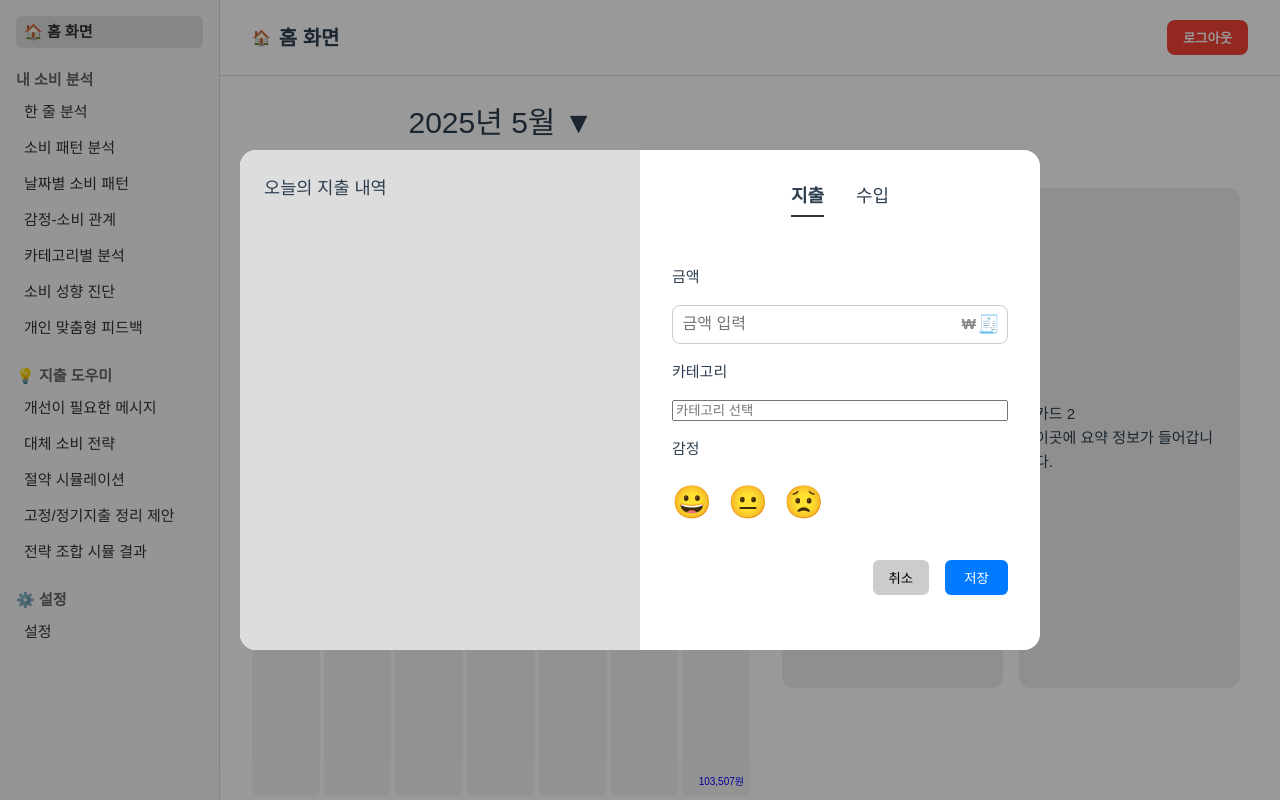
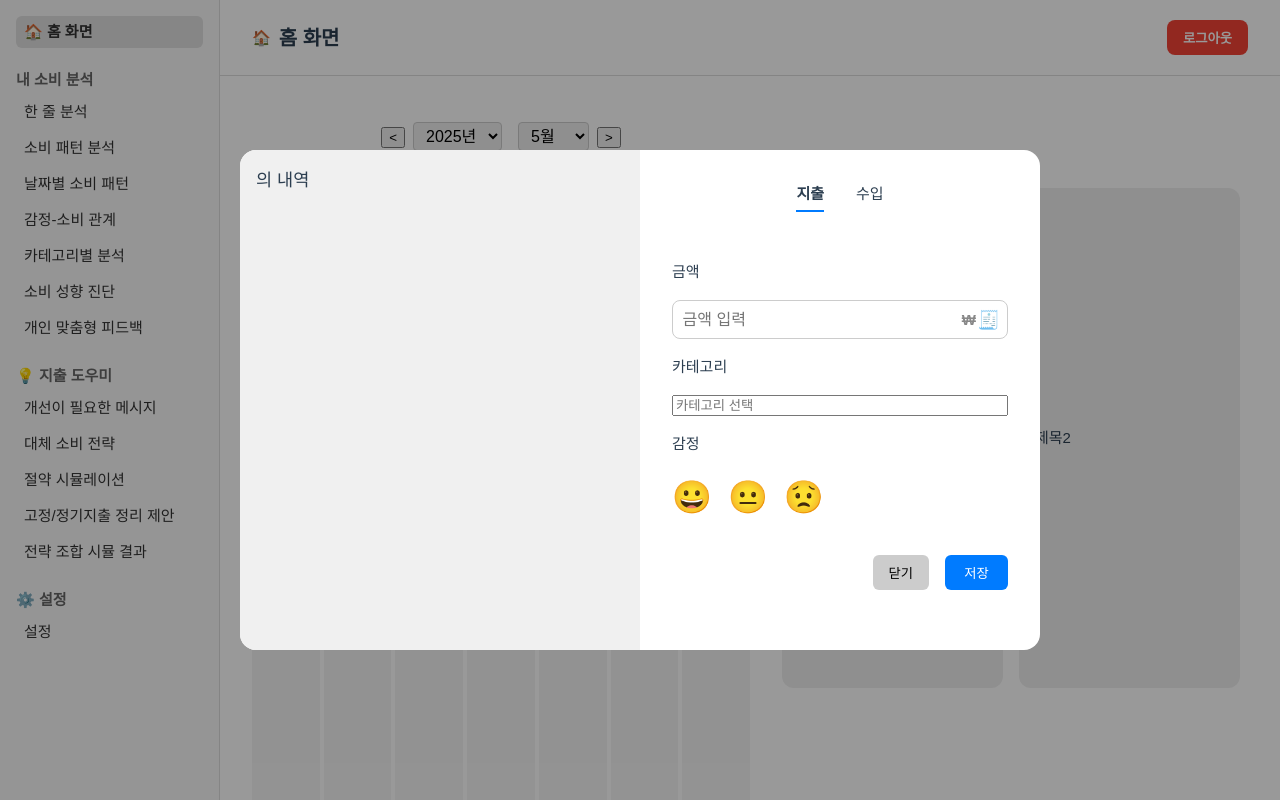
Before and after one commit to jiminh03/planit_project, a Vue app in the folder planit-front/front/: page / in a window 1280 px wide. Both pictures are taken after a click on the element 285 px from the left and 288 px from the top of the page. Built offline with nearby package versions, Linux system fonts and the light colour scheme.

Commit message:
modal, cal, cell - confirm / todo:fix edit

```diff
--- a/planit-front/front/src/components/CalendarSection.vue
+++ b/planit-front/front/src/components/CalendarSection.vue
@@ -1,92 +1,134 @@
+<!-- CalendarSection.vue -->
+
 <template>
   <div class="calendar-section">
     <div class="calendar-header">
-      <h2>{{ year }}년 {{ month }}월 ▼</h2>
+      <h2>
+        <button @click="goToPrevMonth">&lt;</button>
+        <select v-model="selectedYear" @change="onYearOrMonthChange">
+          <option v-for="y in [2024, 2025, 2026]" :key="y" :value="y">{{ y }}년</option>
+        </select>
+        <select v-model="selectedMonth" @change="onYearOrMonthChange">
+          <option v-for="m in 12" :key="m" :value="m">{{ m }}월</option>
+        </select>
+        <button @click="goToNextMonth">&gt;</button>
+      </h2>
     </div>
+
     <div class="calendar-grid">
       <div class="day-header" v-for="day in days" :key="day">{{ day }}</div>
-
       <div
         v-for="(cell, index) in calendarCells"
         :key="index"
         class="calendar-cell"
-        :class="{ selected: cell.date === selectedDate }"
         @click="selectDate(cell.date)"
       >
         <div class="date-label">{{ cell.date?.split('-')[2] || '' }}</div>
-        <div v-if="cell.emotion" class="emoji">{{ cell.emotion }}</div>
-        <div v-if="cell.amount" :class="cell.amount > 0 ? 'plus' : 'minus'">
-          {{ formatCurrency(cell.amount) }}
+        <!-- <div v-if="cell.amount" :class="cell.amount > 0 ? 'plus' : 'minus'">
+          {{ formatCurrency(cell.amount) }} -->
 
+        <div v-if="cell.expenseTotal" class="minus">
+          {{ formatCurrency(cell.expenseTotal) }}
+        </div>
+
+        <!-- 수입 표시 -->
+        <div v-if="cell.incomeTotal" class="plus">
+          {{ formatCurrency(cell.incomeTotal) }}
         </div>
       </div>
     </div>
 
-    <div class="selected-info" v-if="selectedDate">
-      <p><strong>선택 날짜:</strong> {{ selectedDate }}</p>
-      <p>소비 금액: {{ formatCurrency(selectedCell?.amount) }}</p>
-      <p>감정 상태: {{ selectedCell?.emotion || '없음' }}</p>
-    </div>
+    <!-- ✅ 모달 렌더링 -->
+    <ModalForm
+      v-if="isModalOpen"
+      :date="selectedDate"
+      @close="isModalOpen = false"
+    />
   </div>
 </template>
 
 <script setup>
-import { ref, computed, defineEmits } from 'vue'
+import { ref, computed } from 'vue'
+import { useTransactionStore } from '@/stores/transactions'
+import ModalForm from '@/components/ModalForm.vue'
 
-// 날짜 정보
-const year = 2025
-const month = 5
+const store = useTransactionStore()
+
 const days = ['일', '월', '화', '수', '목', '금', '토']
+const currentDate = ref(new Date())
+const selectedMonth = ref(currentDate.value.getMonth() + 1)
+const selectedYear = ref(currentDate.value.getFullYear())
+const selectedDate = ref('')
+const isModalOpen = ref(false)
 
-const emit = defineEmits(['open-modal'])
-
-// 가상의 날짜별 데이터
-const mockData = {
-  '2025-05-01': { amount: -1200 },
-  '2025-05-02': { amount: -20000, emotion: '😊' },
-  '2025-05-03': { amount: -100000, emotion: '😊' },
-  '2025-05-10': { amount: -17000 },
-  '2025-05-17': { amount: 103507, count: 2 },
-  '2025-05-19': { amount: 5400 },
-  '2025-05-31': { amount: -35000, tag: '카드 결제일' },
+function selectDate(date) {
+  if (typeof date === 'object') {
+    selectedDate.value = date.toISOString().slice(0, 10)
+  } else {
+    selectedDate.value = date
+  }
+  isModalOpen.value = true
 }
 
-// 날짜 선택
-const selectedDate = ref('')
-const selectedCell = computed(() => mockData[selectedDate.value] || null)
 
-function selectDate(date) {
-  selectedDate.value = date
-  emit('open-modal', date)
+function onYearOrMonthChange() {
+  currentDate.value = new Date(selectedYear.value, selectedMonth.value - 1)
 }
 
-// 1일이 무슨 요일인지 파악
+function goToPrevMonth() {
+  const prev = new Date(currentDate.value)
+  prev.setMonth(prev.getMonth() - 1)
+  currentDate.value = prev
+  selectedYear.value = prev.getFullYear()
+  selectedMonth.value = prev.getMonth() + 1
+}
+
+function goToNextMonth() {
+  const next = new Date(currentDate.value)
+  next.setMonth(next.getMonth() + 1)
+  currentDate.value = next
+  selectedYear.value = next.getFullYear()
+  selectedMonth.value = next.getMonth() + 1
+}
+
 function getStartDay(year, month) {
   return new Date(year, month - 1, 1).getDay()
 }
 
-// 해당 달의 총 날짜 수
 function getEndDate(year, month) {
   return new Date(year, month, 0).getDate()
 }
 
-// 전체 셀 구성
 const calendarCells = computed(() => {
   const cells = []
+  const year = currentDate.value.getFullYear()
+  const month = currentDate.value.getMonth() + 1
   const startDay = getStartDay(year, month)
   const endDate = getEndDate(year, month)
 
-  // 앞의 공백 셀
-  for (let i = 0; i < startDay; i++) {
-    cells.push({})
+  for (let i = 0; i < startDay; i++) cells.push({})
+
+  for (let day = 1; day <= endDate; day++) {
+    const dateStr = `${year}-${String(month).padStart(2, '0')}-${String(day).padStart(2, '0')}`
+    const txs = store.getByDate(dateStr)
+    const expenseTotal = txs
+      .filter(t => t.amount < 0)
+      .reduce((sum, t) => sum + t.amount, 0)
+
+    const incomeTotal = txs
+      .filter(t => t.amount > 0)
+      .reduce((sum, t) => sum + t.amount, 0)
+
+    cells.push({
+      date: dateStr,
+      expenseTotal,
+      incomeTotal
+    })
+    // const totalAmount = txs.reduce((sum, t) => sum + t.amount, 0)
+    // cells.push({ date: dateStr, amount: totalAmount })
   }
 
-  // 날짜 셀
-  for (let day = 1; day <= endDate; day++) {
-    const dateStr = `${year}-${String(month).padStart(2, '0')}-${String(day).padStart(2, '0')}`
-    const data = mockData[dateStr]
-    cells.push({ date: dateStr, ...data })
-  }
+
 
   return cells
 })
@@ -98,23 +140,27 @@ function formatCurrency(val) {
 </script>
 
 <style scoped>
-
-
-/* 수정된 달력 스타일 */
 .calendar-section {
-  width: 50%;         /* ✅ 좌측 절반 */
-  height: 100%;       /* ✅ 이게 핵심 */
+  width: 50%;
+  height: 100%;
   flex-shrink: 0;
   display: flex;
   flex-direction: column;
 }
 
 .calendar-header {
-  line-height: 1;
   text-align: center;
   font-size: 20px;
   font-weight: bold;
   margin-bottom: 1rem;
+}
+
+select {
+  border: 1px solid #ccc;
+  padding: 4px 8px;
+  font-size: 16px;
+  border-radius: 4px;
+  margin: 0 8px;
 }
 
 .calendar-grid {
@@ -122,7 +168,6 @@ function formatCurrency(val) {
   margin-top: 0;
   padding-top: 0;
   grid-template-columns: repeat(7, 1fr);
-  /* ✅ 핵심 수정: 요일 헤더는 작게, 날짜 행들은 크게 */
   grid-template-rows: 30px repeat(6, 200px);
   gap: 4px;
 }
@@ -132,15 +177,14 @@ function formatCurrency(val) {
   font-weight: bold;
   color: gray;
   font-size: 14px;
-  /* ✅ 요일 헤더 수직 정렬 */
   display: flex;
   align-items: center;
   justify-content: center;
-  height: 30px; /* 요일 헤더 높이 고정 */
+  height: 30px;
 }
 
 .calendar-cell {
-  height: 200px; /* 날짜 셀 높이 명시 */
+  height: 200px;
   padding: 6px;
   background: #f4f4f4;
   border-radius: 6px;
@@ -149,7 +193,6 @@ function formatCurrency(val) {
   cursor: pointer;
   position: relative;
   box-sizing: border-box;
-  /* ✅ 내용 배치 개선 */
   display: flex;
   flex-direction: column;
   justify-content: space-between;
@@ -166,7 +209,7 @@ function formatCurrency(val) {
 .date-label {
   font-weight: bold;
   font-size: 14px;
-  align-self: flex-end; /* 오른쪽 정렬 */
+  align-self: flex-end;
 }
 
 .emoji {
@@ -176,7 +219,6 @@ function formatCurrency(val) {
   font-size: 16px;
 }
 
-/* ✅ 금액 표시 개선 */
 .minus, .plus {
   font-size: 10px;
   margin-top: auto;
@@ -198,20 +240,4 @@ function formatCurrency(val) {
   padding: 1rem;
   border-radius: 8px;
 }
-
-/* ✅ 더 컴팩트한 버전 (선택사항)
-.calendar-grid.compact {
-  grid-template-rows: 25px repeat(6, 80px);
-  gap: 2px;
-}
-
-.calendar-grid.compact .day-header {
-  height: 25px;
-  font-size: 12px;
-}
-
-.calendar-grid.compact .calendar-cell {
-  height: 80px;
-  padding: 4px;
-} */
 </style>
--- a/planit-front/front/src/components/CardWidgets.vue
+++ b/planit-front/front/src/components/CardWidgets.vue
@@ -1,17 +1,26 @@
+<!-- CardWidgets.vue -->
 <template>
   <div class="card-scroll-wrapper">
     <div class="card-grid">
       <div class="card" v-for="(card, index) in cards" :key="index">
-        <p class="card-title">카드 {{ index + 1 }}</p>
-        <p class="card-content">이곳에 요약 정보가 들어갑니다.</p>
+        <p class="card-title">{{ card.title }}</p>
+        <p class="card-content">{{ card.content }}</p>
       </div>
     </div>
   </div>
 </template>
 
+
 <script setup>
-const cards = [1, 2, 3, 4, 5]
+const cards = [
+  { title: '제목1', content: '' },
+  { title: '제목2', content: '' },
+  { title: '제목3', content: '' },
+  { title: '구독 서비스', content: '' },
+  { title: '절약 시뮬레이션', content: '' }
+]
 </script>
+
 
 <style scoped>
 .card-scroll-wrapper {
--- a/planit-front/front/src/components/ExpenseForm.vue
+++ b/planit-front/front/src/components/ExpenseForm.vue
@@ -1,9 +1,8 @@
+<!-- ExpenseForm.vue -->
 <template>
   <div class="form-wrapper">
-    <!-- 날짜 표시 -->
-    <p class="form-date">{{ date }} </p>
+    <p class="form-date">{{ date }}</p>
 
-    <!-- 금액 입력 -->
     <label>금액</label>
     <div class="input-icon-wrapper">
       <input type="number" v-model="amount" placeholder="금액 입력" />
@@ -11,18 +10,15 @@
       <span class="icon">🧾</span>
     </div>
 
-    <!-- 카테고리 입력 (기본 datalist 방식) -->
     <label>카테고리</label>
     <input list="categories" v-model="category" placeholder="카테고리 선택" />
     <datalist id="categories">
       <option value="식비" />
       <option value="교통" />
-      <option value="커피" />
       <option value="문화생활" />
       <option value="쇼핑" />
     </datalist>
 
-    <!-- 감정 선택 -->
     <label>감정</label>
     <div class="emotion-group">
       <span
@@ -33,23 +29,22 @@
       >{{ emo.icon }}</span>
     </div>
 
-    <!-- 버튼 -->
     <div class="btn-group">
-      <button class="cancel" @click="$emit('close')">취소</button>
+      <button class="cancel" @click="$emit('close')">닫기</button>
       <button class="submit" @click="handleSubmit">저장</button>
     </div>
   </div>
 </template>
 
 <script setup>
-import { ref, onMounted } from 'vue'
+import { ref, watch } from 'vue'
+import { useTransactionStore } from '@/stores/transactions'
 
-const props = defineProps({
-  date: String,
-  editingItem: Object,
-})
+const props = defineProps({ date: String })
+const emit = defineEmits(['save', 'close'])
+const index = ref(null)
 
-const emit = defineEmits(['save'])  // ❗ 'close' 제거
+const store = useTransactionStore()
 
 const amount = ref('')
 const category = ref('')
@@ -61,28 +56,41 @@ const emotions = [
   { value: 'sad', icon: '😟' },
 ]
 
-onMounted(() => {
-  if (props.editingItem) {
-    amount.value = props.editingItem.amount
-    category.value = props.editingItem.category
-    emotion.value = props.editingItem.emotion
+watch(() => props.editing, (item) => {
+  if (item) {
+    amount.value = Math.abs(item.amount)
+    emotion.value = item.emotion
+    category.value = item.category || ''
+    // source.value = item.source || ''
+    index.value = item._index   // ✅ 여기 매우 중요
+  } else {
+    amount.value = ''
+    category.value = ''
+    // source.value = ''
+    emotion.value = ''
+    index.value = null
   }
-})
+}, { immediate: true })
+
 
 function handleSubmit() {
   if (!amount.value || !category.value) {
     alert('금액과 카테고리를 입력해주세요.')
     return
   }
+
   const payload = {
-    date: props.date,
-    amount: Number(amount.value),
-    category: category.value,
-    emotion: emotion.value
-  }
+  date: props.date,
+  amount: -Math.abs(Number(amount.value)),  // 또는 +amount
+  category: category.value,
+  emotion: emotion.value,
+  // source: source.value,
+  _index: index.value   // ✅ 이게 빠져있으면 update 못함
+}
 
-  emit('save', payload)        // ✅ 저장 호출
-  // emit('close') 제거 ❌
+emit('save', payload)
+
+
 }
 </script>
 
@@ -161,5 +169,4 @@ button.submit {
   border: none;
   border-radius: 6px;
   cursor: pointer;
-}
-</style>
+}</style>
--- a/planit-front/front/src/components/IncomeForm.vue
+++ b/planit-front/front/src/components/IncomeForm.vue
@@ -1,8 +1,8 @@
+<!-- IncomeForm.vue -->
 <template>
   <div class="form-wrapper">
     <p class="form-date">{{ date }}</p>
 
-    <!-- 금액 입력 -->
     <label>금액</label>
     <div class="input-icon-wrapper">
       <input type="number" v-model="amount" placeholder="금액 입력" />
@@ -10,17 +10,14 @@
       <span class="icon">💰</span>
     </div>
 
-    <!-- 수입 출처 -->
     <label>출처</label>
-    <input list="sources" v-model="source" placeholder="출처 선택 또는 입력" />
+    <input list="sources" v-model="source" placeholder="출처 입력 또는 선택" />
     <datalist id="sources">
       <option value="월급" />
       <option value="용돈" />
       <option value="부수입" />
-      <option value="기타" />
     </datalist>
 
-    <!-- 감정 선택 -->
     <label>감정</label>
     <div class="emotion-group">
       <span
@@ -31,25 +28,21 @@
       >{{ emo.icon }}</span>
     </div>
 
-    <!-- 버튼 -->
     <div class="btn-group">
-      <button class="cancel" @click="$emit('close')">취소</button>
+      <button class="cancel" @click="$emit('close')">닫기</button>
       <button class="submit" @click="handleSubmit">저장</button>
     </div>
   </div>
 </template>
 
 <script setup>
-import { ref } from 'vue'
+import { ref,watch } from 'vue'
+import { useTransactionStore } from '@/stores/transactions'
 
-const props = defineProps({
-  date: {
-    type: String,
-    editingItem: Object
-  }
-})
+const props = defineProps({ date: String })
+const emit = defineEmits(['save', 'close'])
 
-const emit = defineEmits(['save'])
+const store = useTransactionStore()
 
 const amount = ref('')
 const source = ref('')
@@ -61,14 +54,6 @@ const emotions = [
   { value: 'sad', icon: '😟' },
 ]
 
-// onMounted(() => {
-//   if (props.editingItem) {
-//     amount.value = props.editingItem.amount
-//     category.value = props.editingItem.category
-//     emotion.value = props.editingItem.emotion
-//   }
-// })
-
 function handleSubmit() {
   if (!amount.value || !source.value) {
     alert('금액과 출처를 입력해주세요.')
@@ -77,15 +62,13 @@ function handleSubmit() {
 
   const payload = {
     date: props.date,
-    amount: Number(amount.value),
+    amount: Math.abs(Number(amount.value)), // 수입은 양수
     source: source.value,
     emotion: emotion.value
   }
 
-  console.log('💾 수입 저장 데이터:', payload)
-  alert('수입이 저장되었습니다.')
+  emit('save', payload)
   // emit('close')
-  emit('save', payload)
 }
 </script>
 
@@ -164,5 +147,4 @@ button.submit {
   border: none;
   border-radius: 6px;
   cursor: pointer;
-}
-</style>
+}</style>
--- a/planit-front/front/src/components/ModalForm.vue
+++ b/planit-front/front/src/components/ModalForm.vue
@@ -1,100 +1,103 @@
+<!-- ModalForm.vue -->
 <template>
   <div class="modal-overlay" @click.self="$emit('close')">
     <div class="modal-container">
-      <!-- 좌측: 지출 내역 로그 -->
+      <!-- ✅ 좌측: 오늘의 기록 리스트 -->
       <div class="modal-left">
-        <h3>오늘의 지출 내역</h3>
-        <div
-          class="expense-item"
-          v-for="item in expenseList"
-          :key="item.id"
-        >
-          <span>{{ item.amount }}</span>
-          <span>{{ item.category }}</span>
-          <span>{{ emojiMap[item.emotion] || '' }}</span>
-          <span @click="editItem(item)" class="icon">✏️</span>
-          <span @click="deleteItem(item.id)" class="icon">❌</span>
-        </div>
-      </div>
+    <h3>{{ date }}의 내역</h3>
+    <div
+      v-for="item in todayList"
+      :key="item._index"
+      class="record-item"
+    >
+      <span :class="item.amount > 0 ? 'income' : 'expense'">
+        {{ item.amount.toLocaleString() }}원
+      </span>
+      <span>{{ item.category || item.source }}</span>
+      <span>{{ emojiMap[item.emotion] }}</span>
 
-      <!-- 우측: 탭 + 입력 폼 -->
+      <!-- 수정/삭제 버튼 -->
+      <button @click="editItem(item)">✏️</button>
+      <button @click="deleteItem(item._index)">🗑️</button>
+    </div>
+  </div>
+      <!-- ✅ 우측: 탭 + 폼 입력 -->
       <div class="modal-right">
         <div class="tabs">
-          <span :class="['tab', activeTab === 'expense' ? 'active' : '']"
-                @click="activeTab = 'expense'">지출</span>
-          <span :class="['tab', activeTab === 'income' ? 'active' : '']"
-                @click="activeTab = 'income'">수입</span>
+          <span :class="{ active: tab === 'expense' }" @click="tab = 'expense'">지출</span>
+          <span :class="{ active: tab === 'income' }" @click="tab = 'income'">수입</span>
         </div>
 
         <component
-          :is="tabComponentMap[activeTab]"
+          :is="tabMap[tab]"
           :date="date"
-          :editing-item="editingItem"
+          :editing="editingItem"
           @save="handleSave"
-          />
-          <!-- @close="$emit('close')" -->
+          @close="$emit('close')"
+        />
       </div>
     </div>
   </div>
 </template>
 
 <script setup>
-import { ref } from 'vue'
+import { ref, computed } from 'vue'
+import { useTransactionStore } from '@/stores/transactions'
 import ExpenseForm from './ExpenseForm.vue'
 import IncomeForm from './IncomeForm.vue'
 
+const props = defineProps({ date: String })
+const tab = ref('expense')
+const tabMap = { expense: ExpenseForm, income: IncomeForm }
+
+const store = useTransactionStore()
+
+const todayList = computed(() => store.getByDate(props.date))
 
 const emojiMap = {
   happy: '😀',
   neutral: '😐',
   sad: '😟'
 }
-
-
-const props = defineProps({
-  date: {
-    type: String,
-    required: true,
-  }
-})
-
-const activeTab = ref('expense')
-
-// 좌측 리스트 상태
-const expenseList = ref([])
-
-// 수정 중인 항목
 const editingItem = ref(null)
 
-const tabComponentMap = {
-  expense: ExpenseForm,
-  income: IncomeForm,
+function handleEdit(item) {
+  editingItem.value = item
+}
+const emit = defineEmits(['edit'])
+
+function editItem(item) {
+  editingItem.value = { ...item }
+  tab.value = item.amount > 0 ? 'income' : 'expense'
+  // emit('edit', item)  // 폼에 데이터 전달
 }
 
-// 저장 처리
-function handleSave(data) {
-  if (editingItem.value) {
-    const idx = expenseList.value.findIndex(item => item.id === editingItem.value.id)
-    if (idx !== -1) {
-      expenseList.value[idx] = { ...editingItem.value, ...data }
-    }
-    editingItem.value = null
-  } else {
-    expenseList.value.push({ id: Date.now(), ...data })   // ✅ 새로 추가
+function deleteItem(index) {
+  if (confirm('정말 삭제하시겠습니까?')) {
+    store.deleteTransaction(index)
   }
 }
 
+// function handleSave(data) {
+//   if (data._index !== undefined) {
+//     store.updateTransaction(data._index, data)
+//   } else {
+//     store.addTransaction(data)
+//   }
+//   editingItem.value = null
+// }
 
-// 삭제 처리
-function deleteItem(id) {
-  expenseList.value = expenseList.value.filter(item => item.id !== id)
+function handleSave(data) {
+  if (data._index !== undefined && data._index !== null) {
+    store.updateTransaction(data._index, data)
+  } else {
+    store.addTransaction(data)
+  }
+  editingItem.value = null
 }
 
-// 수정 진입
-function editItem(item) {
-  activeTab.value = 'expense'
-  editingItem.value = { ...item }
-}
+
+
 </script>
 
 <style scoped>
@@ -119,11 +122,22 @@ function editItem(item) {
 
 .modal-left {
   width: 50%;
-  background: #ddd;
-  padding: 1.5rem;
+  background: #f0f0f0;
+  padding: 1rem;
+  overflow-y: auto;
+}
+.record-item {
   display: flex;
-  flex-direction: column;
-  gap: 0.8rem;
+  justify-content: space-between;
+  padding: 0.4rem;
+  border-bottom: 1px solid #ccc;
+  font-size: 14px;
+}
+.record-item .income {
+  color: blue;
+}
+.record-item .expense {
+  color: red;
 }
 
 .modal-right {
@@ -138,28 +152,13 @@ function editItem(item) {
   gap: 2rem;
   margin-bottom: 1rem;
 }
-.tab {
-  font-size: 18px;
-  font-weight: 500;
+.tabs span {
   cursor: pointer;
   padding-bottom: 4px;
   border-bottom: 2px solid transparent;
 }
-.tab.active {
+.tabs .active {
   font-weight: bold;
-  border-color: #333;
-}
-
-.expense-item {
-  display: flex;
-  justify-content: space-between;
-  align-items: center;
-  background: #f6f6f6;
-  padding: 0.5rem;
-  border-radius: 6px;
-  font-size: 14px;
-}
-.icon {
-  cursor: pointer;
+  border-color: #007bff;
 }
 </style>
--- a/planit-front/front/src/components/SidebarMenu.vue
+++ b/planit-front/front/src/components/SidebarMenu.vue
@@ -1,3 +1,4 @@
+<!-- SidebarMenu.vue -->
 <template>
   <div class="sidebar">
     <nav class="menu">
--- a/planit-front/front/src/components/TopHeader.vue
+++ b/planit-front/front/src/components/TopHeader.vue
@@ -1,3 +1,4 @@
+<!-- TopHeader.vue -->
 <template>
   <header class="top-header">
     <div class="title-area">
--- /dev/null
+++ b/planit-front/front/src/stores/transactions.js
@@ -0,0 +1,27 @@
+// stores/transactions.js
+import { defineStore } from 'pinia'
+
+export const useTransactionStore = defineStore('transaction', {
+  state: () => ({
+    transactions: []
+  }),
+  actions: {
+    addTransaction(payload) {
+      this.transactions.push(payload)
+    },
+    updateTransaction(index, updatedData) {
+    console.log('[스토어 업데이트]', index, updatedData)
+    this.transactions[index] = updatedData
+},
+
+    deleteTransaction(index) {
+      this.transactions.splice(index, 1)
+    }
+  },
+  getters: {
+    getByDate: (state) => (date) =>
+      state.transactions
+        .map((t, i) => ({ ...t, _index: i })) // 수정/삭제용 인덱스 포함
+        .filter(t => t.date === date)
+  }
+})
```
